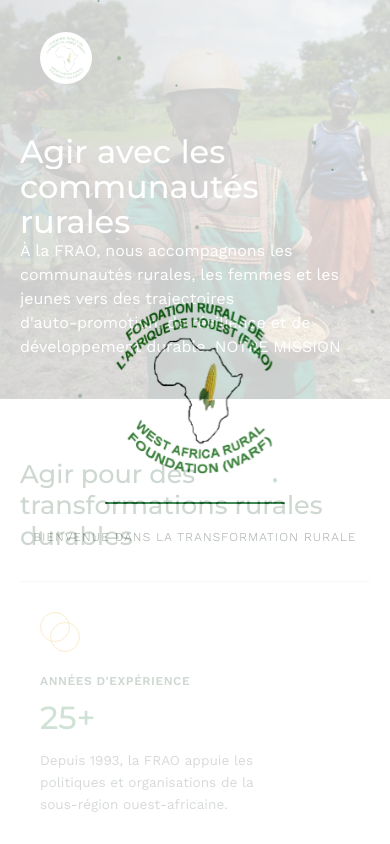
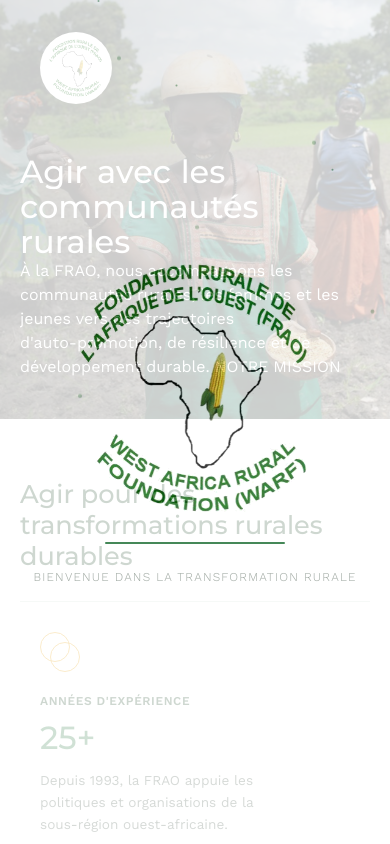
Before and after one commit to Bitis-gabonica/FRAO, a plain HTML site: page index.html in a window 390 px wide. Shown: the top 844 px of the page. Drawn offline with nearby package versions, Linux system fonts and the light colour scheme; some icons are missing.

Commit message:
CSDCDSDSC

```diff
--- a/styles.css
+++ b/styles.css
@@ -164,12 +164,13 @@
 }
 
 .logo img {
-  height: 64px;
-  width: 64px;
+  height: 96px;
+  width: 96px;
   border-radius: 50%;
   background: #fff;
   object-fit: contain;
-  padding: 4px;
+  padding: 6px;
+  box-shadow: 0 4px 14px rgba(0, 0, 0, 0.25);
 }
 
 .nav {
@@ -1388,8 +1389,8 @@
   }
 
   .logo img {
-    height: 52px;
-    width: 52px;
+    height: 72px;
+    width: 72px;
   }
 
   /* ── Hero ── */
@@ -1799,7 +1800,7 @@
 }
 
 .loader-logo {
-  height: 180px !important;
+  height: 260px !important;
   animation: pulse 2.5s infinite ease-in-out;
 }
 
```
Also changed, not shown: .claude/settings.json (added).
